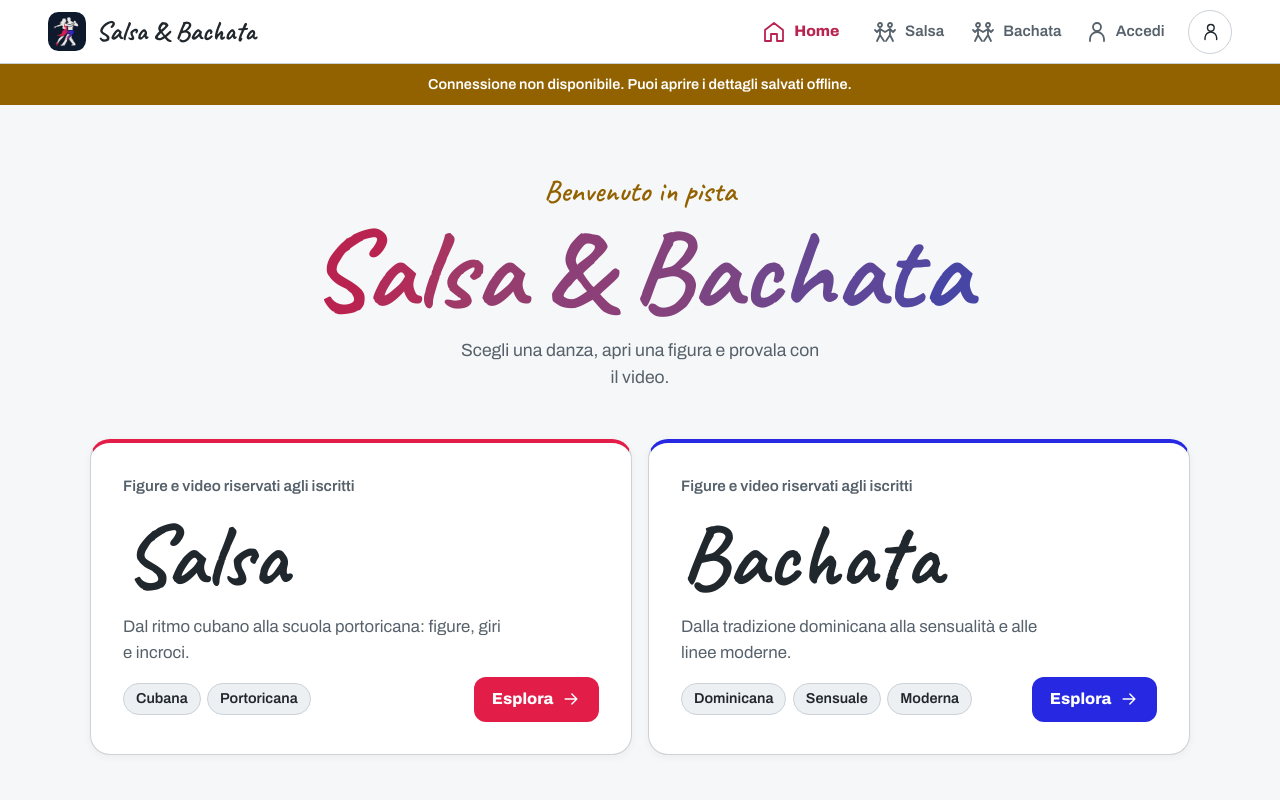
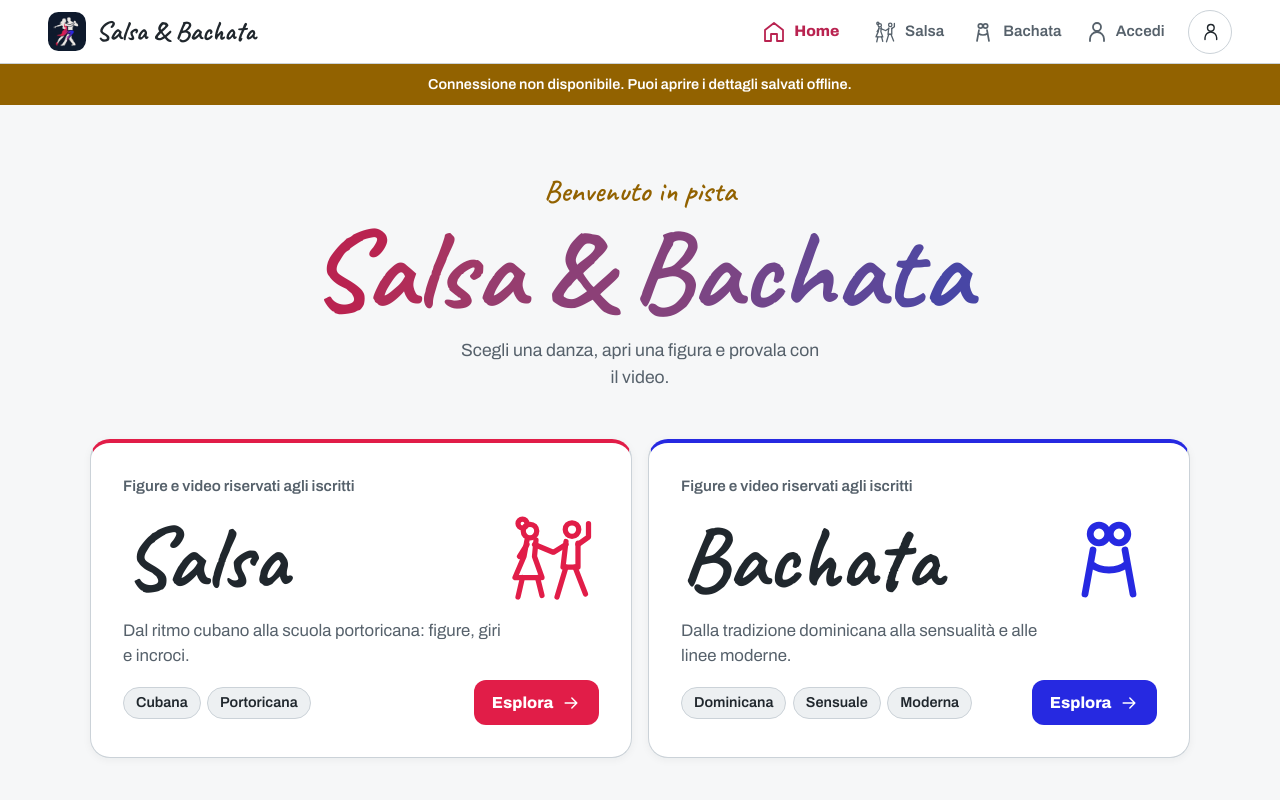
Before and after one commit to nimakarimi97/dance, a Vue app: page / in a window 1280 px wide. Shown: the top 800 px of the page. Built offline with nearby package versions, Linux system fonts and the light colour scheme; no server answers.

Commit message:
feat: add couple icons to dance navigation and cards
Co-authored-by: Copilot <223556219+Copilot@users.noreply.github.com>

```diff
--- a/src/App.vue
+++ b/src/App.vue
@@ -16,6 +16,10 @@ const route = useRoute()
 const authEnabled = isFeatureEnabled('auth')
 const offlineEnabled = isFeatureEnabled('offline')
 const themeEnabled = isFeatureEnabled('theme')
+const danceIcons = {
+  salsa: '/dance-icons/salsa-couple.svg',
+  bachata: '/dance-icons/bachata-embrace.svg',
+}
 const danceList = Object.values(dances)
 const baseTitle = 'Salsa & Bachata · Figure'
 
@@ -115,7 +119,10 @@ function trackNavigation(target) {
         <RouterLink v-for="dance in danceList" :key="dance.id" :to="{ name: 'danza', params: { danza: dance.id } }"
           class="tab" :class="{ 'tab-on': activeDance === dance.id }" :data-dance="dance.id"
           @click="trackNavigation(`dance:${dance.id}`)" :aria-current="activeDance === dance.id ? 'page' : undefined">
-          <StudioIcon name="dance" />
+          <span class="tab-dance-icon" :style="{
+            maskImage: `url(${danceIcons[dance.id]})`,
+            WebkitMaskImage: `url(${danceIcons[dance.id]})`,
+          }" aria-hidden="true"></span>
           <span>{{ dance.nome }}</span>
         </RouterLink>
         <RouterLink v-if="authEnabled" :to="isLoggedIn ? { name: 'dashboard' } : { name: 'auth' }" class="tab"
@@ -294,6 +301,16 @@ function trackNavigation(target) {
   stroke-linejoin: round;
 }
 
+.tab-dance-icon {
+  width: 1.5rem;
+  height: 1.5rem;
+  flex: 0 0 auto;
+  background-color: currentColor;
+  mask-position: center;
+  mask-repeat: no-repeat;
+  mask-size: contain;
+}
+
 .tab-on {
   color: var(--accent-text);
   font-weight: 700;
--- a/src/views/HomeView.vue
+++ b/src/views/HomeView.vue
@@ -18,6 +18,10 @@ const root = ref(null)
 let animationContext = null
 
 const title = 'Salsa & Bachata'
+const danceIcons = {
+  salsa: '/dance-icons/salsa-couple.svg',
+  bachata: '/dance-icons/bachata-embrace.svg',
+}
 const titleLength = title.replaceAll(' ', '').length
 // Each letter gets its share of the gradient as a solid colour, so glyphs that overflow their box are never clipped.
 const titleWords = title.split(' ').reduce((words, word) => {
@@ -37,6 +41,7 @@ const cards = computed(() =>
     const figures = getFiguresForDance(dance.id)
     return {
       ...dance,
+      icon: danceIcons[dance.id],
       total: figures.length,
       videos: figures.filter((figure) => figure.youtubeId || figure.videoFileId).length,
     }
@@ -132,7 +137,13 @@ function trackDanceClick(danceId) {
           }}<template v-if="dance.videos">, {{ dance.videos }} con video</template></template>
           <template v-else>{{ publicContent ? 'Nessuna figura disponibile' : 'Figure e video riservati agli iscritti' }}</template>
         </span>
-        <h2 class="card-title">{{ dance.nome }}</h2>
+        <span class="card-heading">
+          <h2 class="card-title">{{ dance.nome }}</h2>
+          <span class="card-illustration" :style="{
+            maskImage: `url(${dance.icon})`,
+            WebkitMaskImage: `url(${dance.icon})`,
+          }" aria-hidden="true"></span>
+        </span>
         <p class="card-desc">{{ dance.descrizione }}</p>
         <span class="card-foot">
           <span class="card-stili">
@@ -236,6 +247,23 @@ function trackDanceClick(danceId) {
   font-weight: 700;
 }
 
+.card-heading {
+  display: flex;
+  align-items: center;
+  justify-content: space-between;
+  gap: 0.75rem;
+}
+
+.card-illustration {
+  width: clamp(4.5rem, 16vw, 6rem);
+  height: clamp(4.5rem, 16vw, 6rem);
+  flex: 0 0 auto;
+  background-color: var(--accent);
+  mask-position: center;
+  mask-repeat: no-repeat;
+  mask-size: contain;
+}
+
 .card-desc {
   margin: 0;
   max-width: 40ch;
```
Also changed, not shown: public/dance-icons/bachata-embrace.svg (added), public/dance-icons/salsa-couple.svg (added).
